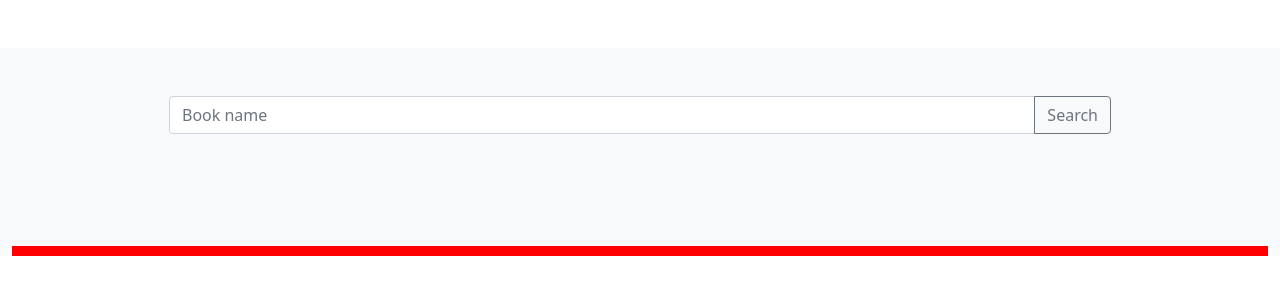
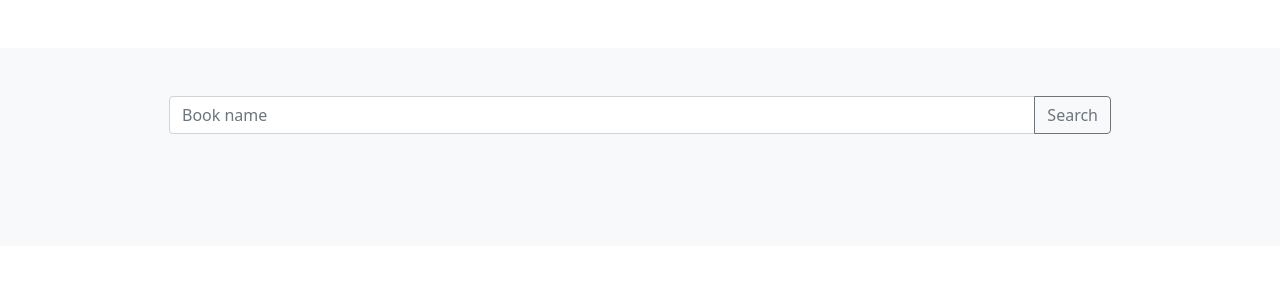
Before and after one commit to imtiiiii/book-archive-api-project, a plain HTML site: page index.html in a window 1280 px wide. Drawn offline with nearby package versions, Linux system fonts and the light colour scheme.

Commit message:
mostly done 2

```diff
--- a/index.html
+++ b/index.html
@@ -11,7 +11,7 @@
             display: grid;
             grid-template-columns: repeat(3, 1fr);
             grid-gap: 30px;
-            border: 5px solid red;
+
         }
     </style>
 
@@ -21,7 +21,7 @@
 </head>
 
 <body>
-    <main class="container-fluid bg-light justify-content-center">
+    <main class="container-fluid bg-light ">
         <!-- this div (down) is for search area  -->
         <div class="my-5 py-5">
             <div class="input-group mb-3 w-75 mx-auto">
@@ -32,10 +32,10 @@
             </div>
         </div>
         <!-- this div (down) is to show the total number of items found after search -->
-        <div id="items-found" class="border border-2 my-5 rounded rounded-3 bg-white">
+        <div id="items-found" class=" my-5 py-5 rounded rounded-3 bg-white container">
 
         </div>
-        <!-- this div is to show search result items -->
+        <!-- this div(down) is to show search result items -->
         <div id="book-found">
 
         </div>
```
